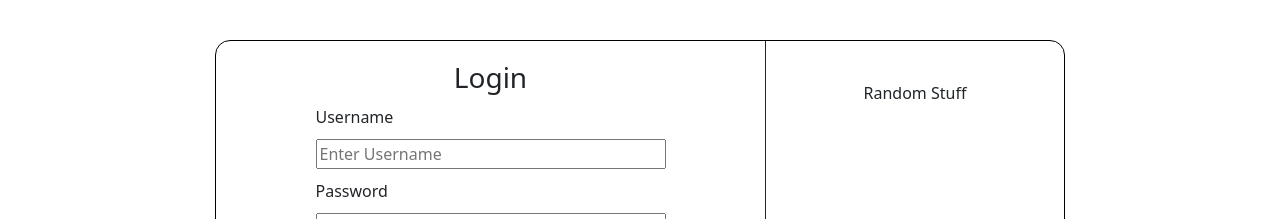
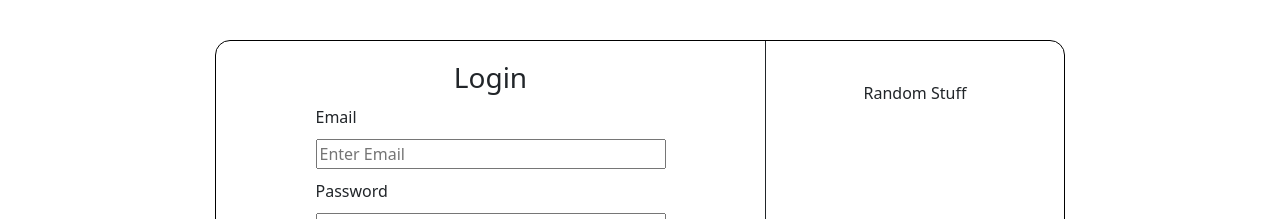
Before and after one commit to Naitik1611/Quizz_app, a React (Create React App) app in the folder frontend/: page / in a window 1280 px wide. Shown: the top 219 px of the page. Built offline with nearby package versions, Linux system fonts and the light colour scheme.

Commit message:
Connected
Login and Signup Connected to backend

```diff
--- a/frontend/src/components/Login.js
+++ b/frontend/src/components/Login.js
@@ -7,18 +7,19 @@ export default function Login() {
 
     const navigate = useNavigate();
 
-    const [username, setUsername] = useState('');
+    const [email, setEmail] = useState('');
     const [password, setPassword] = useState('');
 
     const handleLogin = async (e) => {
       e.preventDefault();
       const loginData = {
-        username,
+        email,
         password,
       }
 
       try {
         const res = await axios.post('http://localhost:8080/api/auth',loginData)
+        navigate("/home")
         console.log(res.data);
       } catch (e) {
         alert(e.message)
@@ -35,8 +36,8 @@ export default function Login() {
     <div className="details-container">
       <form title="Login" className="login-form" onSubmit={handleLogin}>
         <h3>Login</h3>
-        <label htmlFor="username" className="inp-label">Username</label>
-        <input type="text" id="username" className="inp inp-user" placeholder='Enter Username' onChange={(e) => setUsername(e.target.value)} required></input>
+        <label htmlFor="email" className="inp-label">Email</label>
+        <input type="email" id="email" className="inp inp-user" placeholder='Enter Email' onChange={(e) => setEmail(e.target.value)} required></input>
 
         <label htmlFor="password" className="inp-label">Password</label>
         <input type="password" id="password" className="inp inp-pass" placeholder='Enter Password' onChange={(e) => setPassword(e.target.value)} required></input>
--- a/frontend/src/components/Register.js
+++ b/frontend/src/components/Register.js
@@ -16,14 +16,15 @@ export default function Register() {
     const handleSignup = async (e) => {
       e.preventDefault();
       const signupData = {
-        "firstName" : fname,
+        "firstName": fname,
         "lastName": lname,
-        "email" : email,
+        "email": email,
         "password": password
       };
 
       try {
         const res = await axios.post('http://localhost:8080/api/users/',signupData)
+        navigate("/")
         console.log(res.data);
       } catch (e) {
         alert(e.message)
```
